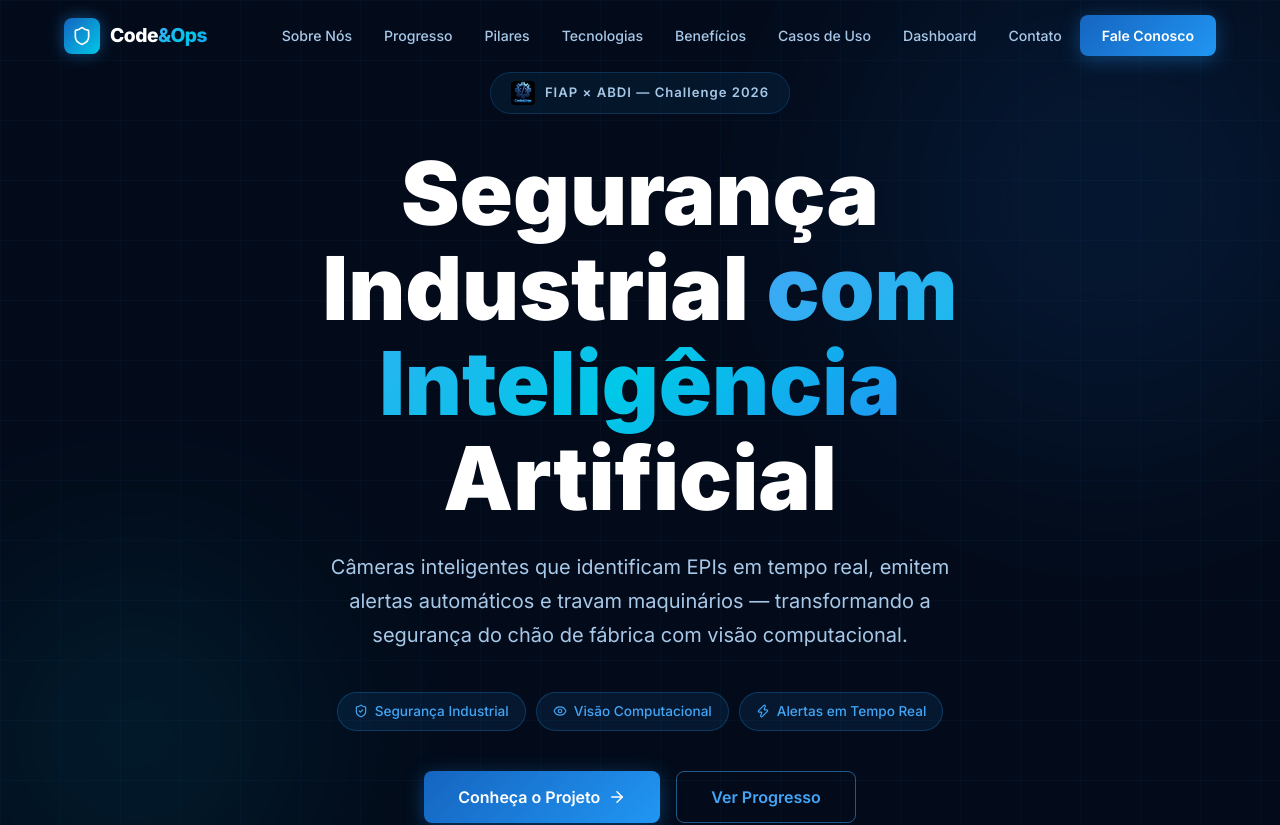
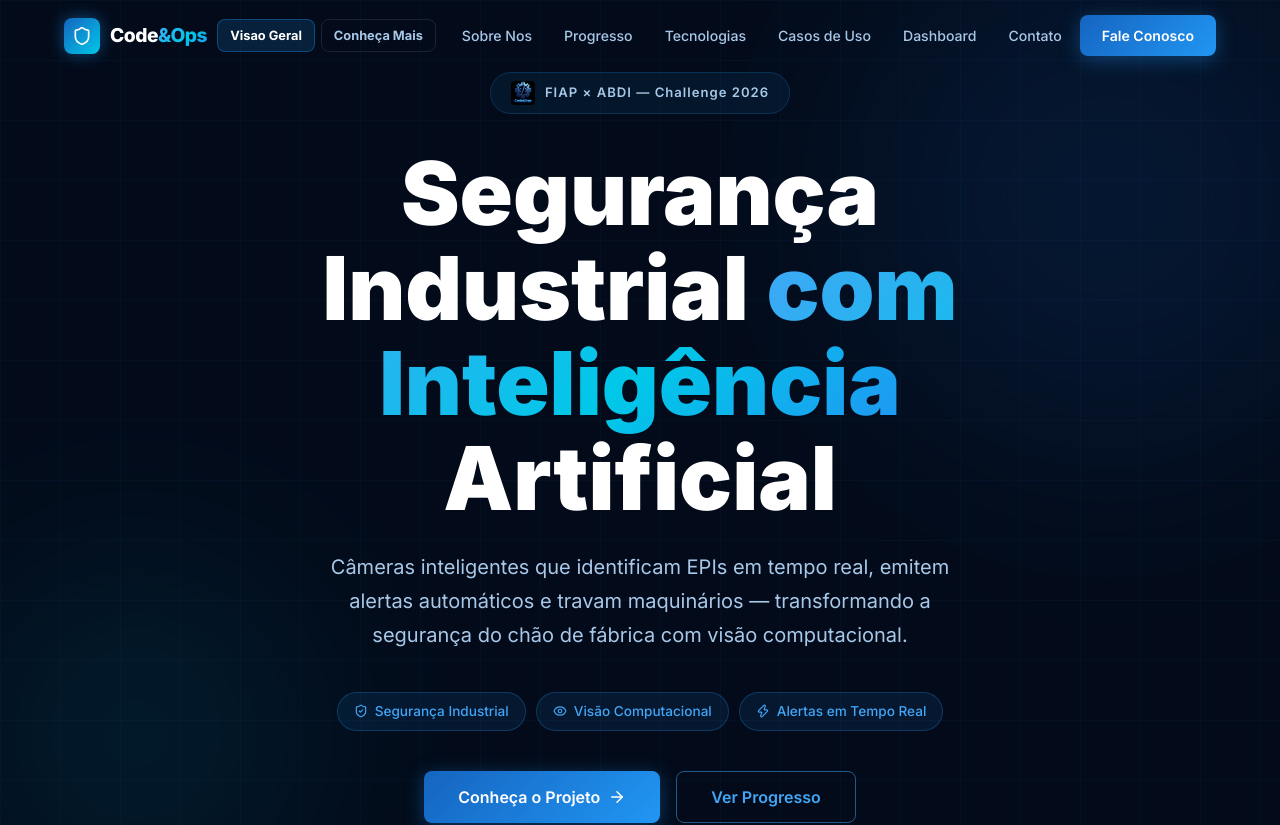
Before and after one commit to Akira034567/ChallengeFiap2026_ABDI, a React (Vite) app in the folder frontend/: page / in a window 1280 px wide. Shown: the top 825 px of the page. Built offline with nearby package versions, Linux system fonts and the light colour scheme.

Commit message:
Movendo outros tópicos para uma nova aba dentro do site

```diff
--- a/frontend/src/App.jsx
+++ b/frontend/src/App.jsx
@@ -1,3 +1,4 @@
+import { useEffect, useState } from 'react'
 import Navbar from './components/Navbar'
 import Hero from './components/Hero'
 import About from './components/About'
@@ -13,21 +14,34 @@ import Contact from './components/Contact'
 import Footer from './components/Footer'
 
 function App() {
+  const [activeTab, setActiveTab] = useState('overview')
+
+  useEffect(() => {
+    window.scrollTo({ top: 0, behavior: 'smooth' })
+  }, [activeTab])
+
   return (
     <>
-      <Navbar />
+      <Navbar activeTab={activeTab} onTabChange={setActiveTab} />
       <main>
+        {activeTab === 'overview' ? (
+          <>
             <Hero />
             <About />
             <Progress />
+            <Technologies />
+            <UseCases />
+            <Dashboards />
+            <Contact />
+          </>
+        ) : (
+          <section id="conheca-mais">
             <Pillars />
-        <Technologies />
             <Values />
             <Benefits />
             <Competition />
-        <UseCases />
-        <Dashboards />
-        <Contact />
+          </section>
+        )}
       </main>
       <Footer />
     </>
--- a/frontend/src/components/Dashboards.jsx
+++ b/frontend/src/components/Dashboards.jsx
@@ -31,10 +31,10 @@ const epiData = [
 const PIE_COLORS = ['#2196f3', '#f44336', '#ffc107', '#ff6d00']
 
 const kpis = [
-  { label: 'Alertas Gerados',   value: '1.247', sub: 'últimos 30 dias',  color: '#2196f3' },
-  { label: 'Conformidade Média', value: '78%',  sub: '+12% vs. sem IA',  color: '#4caf50' },
-  { label: 'Máquinas Travadas',  value: '34',   sub: 'acionamentos mês', color: '#f44336' },
-  { label: 'Câmeras Ativas',     value: '8',    sub: 'online agora',     color: '#7c4dff' },
+  { label: 'Alertas Gerados',   value: '-', sub: 'últimos 30 dias',  color: '#2196f3' },
+  { label: 'Conformidade Média', value: '-',  sub: '+% vs. sem IA',  color: '#4caf50' },
+  { label: 'Máquinas Travadas',  value: '-',   sub: 'acionamentos mês', color: '#f44336' },
+  { label: 'Câmeras Ativas',     value: '1',    sub: 'online agora',     color: '#7c4dff' },
 ]
 
 const tooltipStyle = {
--- a/frontend/src/components/Navbar.jsx
+++ b/frontend/src/components/Navbar.jsx
@@ -1,20 +1,26 @@
 import { useState, useEffect } from 'react'
 import { Menu, X, Shield } from 'lucide-react'
 
-const links = [
-  { href: '#sobre',       label: 'Sobre Nós'    },
-  { href: '#progresso',   label: 'Progresso'    },
-  { href: '#pilares',     label: 'Pilares'      },
-  { href: '#tecnologias', label: 'Tecnologias'  },
-  { href: '#beneficios',  label: 'Benefícios'   },
-  { href: '#casos',       label: 'Casos de Uso' },
-  { href: '#dashboard',   label: 'Dashboard'    },
-  { href: '#contato',     label: 'Contato'      },
+const overviewLinks = [
+  { href: '#sobre', label: 'Sobre Nos' },
+  { href: '#progresso', label: 'Progresso' },
+  { href: '#tecnologias', label: 'Tecnologias' },
+  { href: '#casos', label: 'Casos de Uso' },
+  { href: '#dashboard', label: 'Dashboard' },
+  { href: '#contato', label: 'Contato' },
 ]
 
-export default function Navbar() {
+const deepDiveLinks = [
+  { href: '#pilares', label: 'Pilares' },
+  { href: '#valores', label: 'Valores' },
+  { href: '#beneficios', label: 'Diferenciais' },
+  { href: '#mercado', label: 'Vantagem' },
+]
+
+export default function Navbar({ activeTab = 'overview', onTabChange = () => {} }) {
   const [scrolled, setScrolled] = useState(false)
-  const [open, setOpen]         = useState(false)
+  const [open, setOpen] = useState(false)
+  const links = activeTab === 'overview' ? overviewLinks : deepDiveLinks
 
   useEffect(() => {
     const onScroll = () => setScrolled(window.scrollY > 20)
@@ -29,17 +35,18 @@ export default function Navbar() {
     if (el) el.scrollIntoView({ behavior: 'smooth' })
   }
 
+  const switchTab = (tab) => {
+    setOpen(false)
+    onTabChange(tab)
+  }
+
   return (
     <>
       <nav style={{
         position: 'fixed', top: 0, left: 0, right: 0, zIndex: 1000,
         height: 'var(--nav-h)',
-        background: scrolled
-          ? 'rgba(3,11,26,0.92)'
-          : 'transparent',
-        borderBottom: scrolled
-          ? '1px solid rgba(33,150,243,0.15)'
-          : '1px solid transparent',
+        background: scrolled ? 'rgba(3,11,26,0.92)' : 'transparent',
+        borderBottom: scrolled ? '1px solid rgba(33,150,243,0.15)' : '1px solid transparent',
         backdropFilter: scrolled ? 'blur(16px)' : 'none',
         WebkitBackdropFilter: scrolled ? 'blur(16px)' : 'none',
         transition: 'all 0.3s ease',
@@ -48,7 +55,6 @@ export default function Navbar() {
           display: 'flex', alignItems: 'center',
           justifyContent: 'space-between', height: '100%',
         }}>
-          {/* Logo */}
           <a href="#" onClick={e => { e.preventDefault(); window.scrollTo({ top: 0, behavior: 'smooth' }) }}
             style={{ display: 'flex', alignItems: 'center', gap: 10 }}>
             <div style={{
@@ -64,16 +70,28 @@ export default function Navbar() {
             </span>
           </a>
 
-          {/* Desktop links */}
-          <ul style={{ display: 'flex', gap: 4, alignItems: 'center' }}
-            className="nav-desktop-links">
+          <ul style={{ display: 'flex', gap: 4, alignItems: 'center' }} className="nav-desktop-links">
+            <li style={{ display: 'flex', gap: 6, marginRight: 8 }}>
+              <button onClick={() => switchTab('overview')} style={{
+                padding: '8px 12px', borderRadius: 8, fontSize: '0.8rem', fontWeight: 700,
+                color: activeTab === 'overview' ? '#fff' : 'var(--text-2)',
+                background: activeTab === 'overview' ? 'rgba(33,150,243,0.16)' : 'transparent',
+                border: activeTab === 'overview' ? '1px solid rgba(33,150,243,0.35)' : '1px solid rgba(255,255,255,0.1)',
+              }}>Visao Geral</button>
+              <button onClick={() => switchTab('deep-dive')} style={{
+                padding: '8px 12px', borderRadius: 8, fontSize: '0.8rem', fontWeight: 700,
+                color: activeTab === 'deep-dive' ? '#fff' : 'var(--text-2)',
+                background: activeTab === 'deep-dive' ? 'rgba(33,150,243,0.16)' : 'transparent',
+                border: activeTab === 'deep-dive' ? '1px solid rgba(33,150,243,0.35)' : '1px solid rgba(255,255,255,0.1)',
+              }}>Conheça Mais</button>
+            </li>
+
             {links.map(l => (
               <li key={l.href}>
                 <a href={l.href} onClick={e => scrollTo(e, l.href)}
                   style={{
                     padding: '8px 14px', borderRadius: 8, fontSize: '0.88rem',
-                    fontWeight: 500, color: 'var(--text-2)', transition: 'var(--t)',
-                    display: 'block',
+                    fontWeight: 500, color: 'var(--text-2)', transition: 'var(--t)', display: 'block',
                   }}
                   onMouseEnter={e => { e.currentTarget.style.color = '#fff'; e.currentTarget.style.background = 'rgba(33,150,243,0.08)' }}
                   onMouseLeave={e => { e.currentTarget.style.color = 'var(--text-2)'; e.currentTarget.style.background = 'transparent' }}>
@@ -81,34 +99,48 @@ export default function Navbar() {
                 </a>
               </li>
             ))}
+
             <li>
-              <a href="#contato" onClick={e => scrollTo(e, '#contato')}
-                className="btn btn-primary" style={{ padding: '9px 22px', fontSize: '0.88rem' }}>
-                Fale Conosco
-              </a>
+              {activeTab === 'overview' ? (
+                <a href="#contato" onClick={e => scrollTo(e, '#contato')} className="btn btn-primary" style={{ padding: '9px 22px', fontSize: '0.88rem' }}>
+                  Fale Conosco
+                </a>
+              ) : (
+                <button className="btn btn-primary" style={{ padding: '9px 22px', fontSize: '0.88rem' }} onClick={() => switchTab('overview')}>
+                  Voltar
+                </button>
+              )}
             </li>
           </ul>
 
-          {/* Mobile burger */}
-          <button onClick={() => setOpen(o => !o)}
-            style={{ color: 'var(--text)', display: 'none' }}
-            className="nav-burger"
-            aria-label="Menu">
+          <button onClick={() => setOpen(o => !o)} style={{ color: 'var(--text)', display: 'none' }} className="nav-burger" aria-label="Menu">
             {open ? <X size={24} /> : <Menu size={24} />}
           </button>
         </div>
       </nav>
 
-      {/* Mobile drawer */}
       {open && (
         <div style={{
           position: 'fixed', inset: 0, zIndex: 999,
-          background: 'rgba(3,11,26,0.97)',
-          backdropFilter: 'blur(16px)',
-          display: 'flex', flexDirection: 'column',
-          alignItems: 'center', justifyContent: 'center', gap: 8,
+          background: 'rgba(3,11,26,0.97)', backdropFilter: 'blur(16px)',
+          display: 'flex', flexDirection: 'column', alignItems: 'center', justifyContent: 'center', gap: 8,
           paddingTop: 'var(--nav-h)',
         }}>
+          <div style={{ display: 'flex', gap: 10, marginBottom: 12 }}>
+            <button onClick={() => switchTab('overview')} style={{
+              padding: '10px 14px', borderRadius: 10, fontWeight: 700,
+              color: activeTab === 'overview' ? '#fff' : 'var(--text-2)',
+              background: activeTab === 'overview' ? 'rgba(33,150,243,0.18)' : 'transparent',
+              border: '1px solid rgba(33,150,243,0.3)',
+            }}>Visao Geral</button>
+            <button onClick={() => switchTab('deep-dive')} style={{
+              padding: '10px 14px', borderRadius: 10, fontWeight: 700,
+              color: activeTab === 'deep-dive' ? '#fff' : 'var(--text-2)',
+              background: activeTab === 'deep-dive' ? 'rgba(33,150,243,0.18)' : 'transparent',
+              border: '1px solid rgba(33,150,243,0.3)',
+            }}>Conheça Mais</button>
+          </div>
+
           {links.map(l => (
             <a key={l.href} href={l.href} onClick={e => scrollTo(e, l.href)}
               style={{
```
Lines whose indentation alone changed are shown as unchanged.
